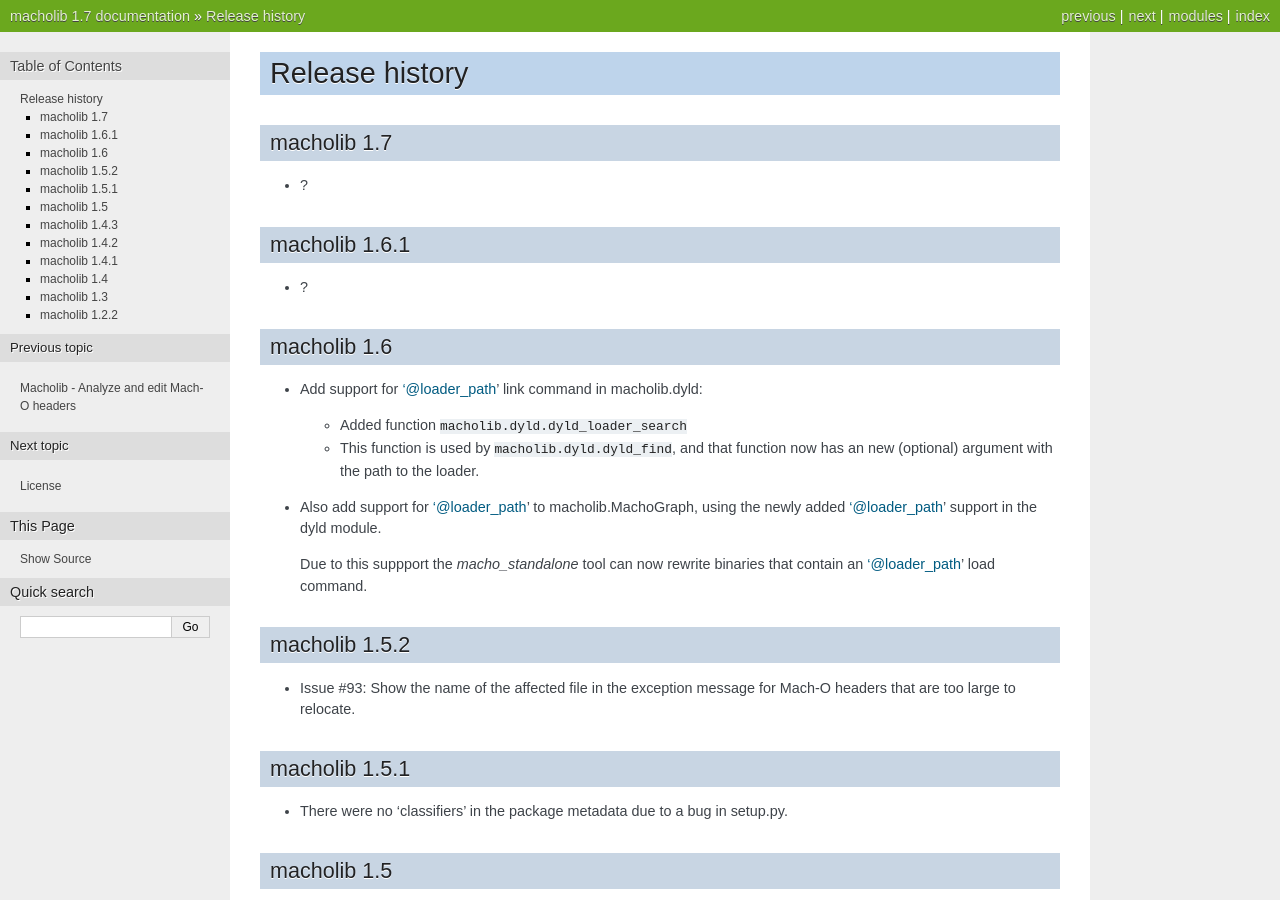
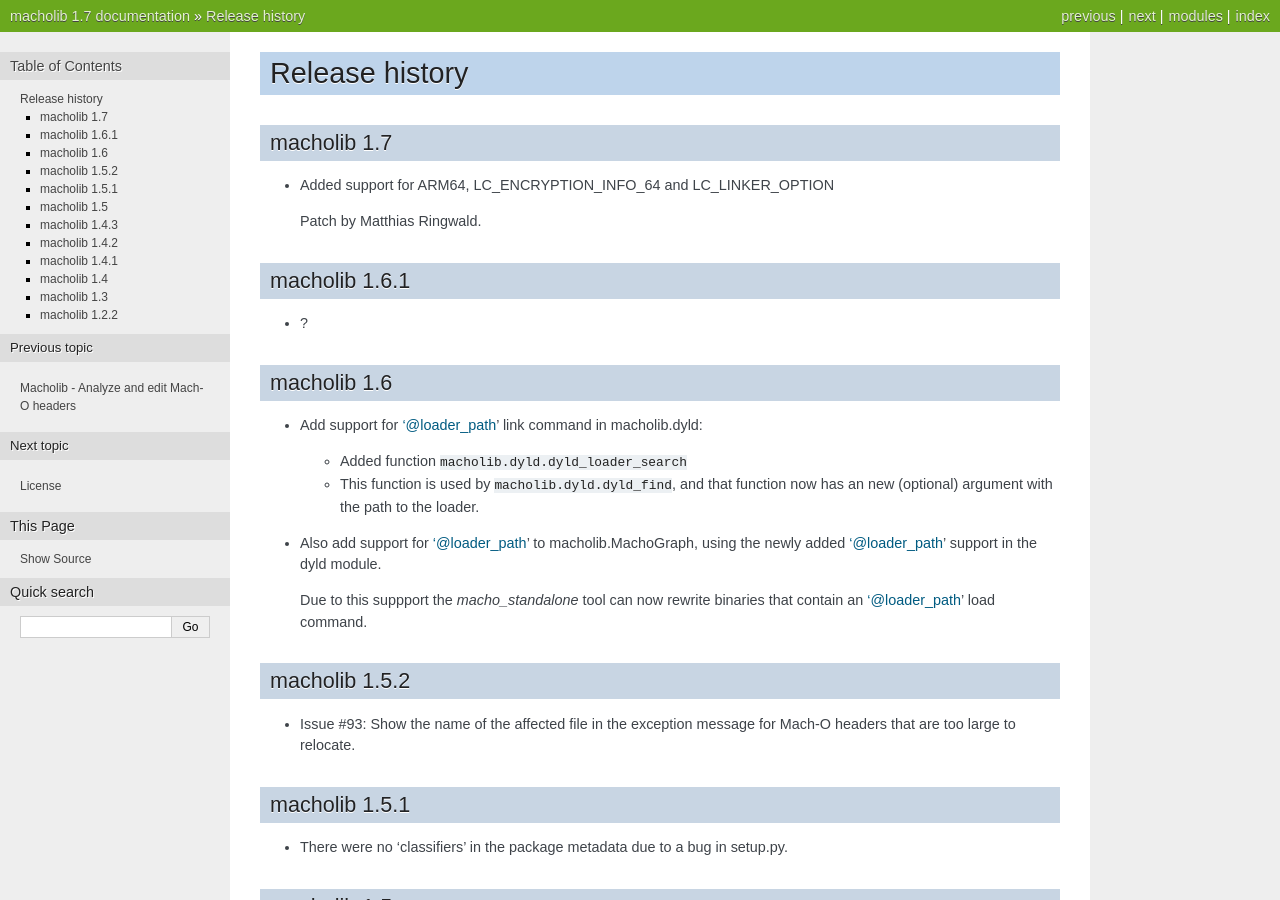
Before and after one commit to ronaldoussoren/macholib, a Sphinx documentation site: the page built from doc/changelog.rst, in a window 1280 px wide and 900 px high. Built offline with Sphinx 7.4.7, drawn with Linux system fonts in a browser that asks for light colours.

Commit message:
Changelog update for recent merge

```diff
--- a/doc/changelog.rst
+++ b/doc/changelog.rst
@@ -4,7 +4,9 @@ Release history
 macholib 1.7
 ------------
 
-* ?
+* Added support for ARM64, LC_ENCRYPTION_INFO_64 and LC_LINKER_OPTION
+
+  Patch by Matthias Ringwald.
 
 macholib 1.6.1
 --------------
```
